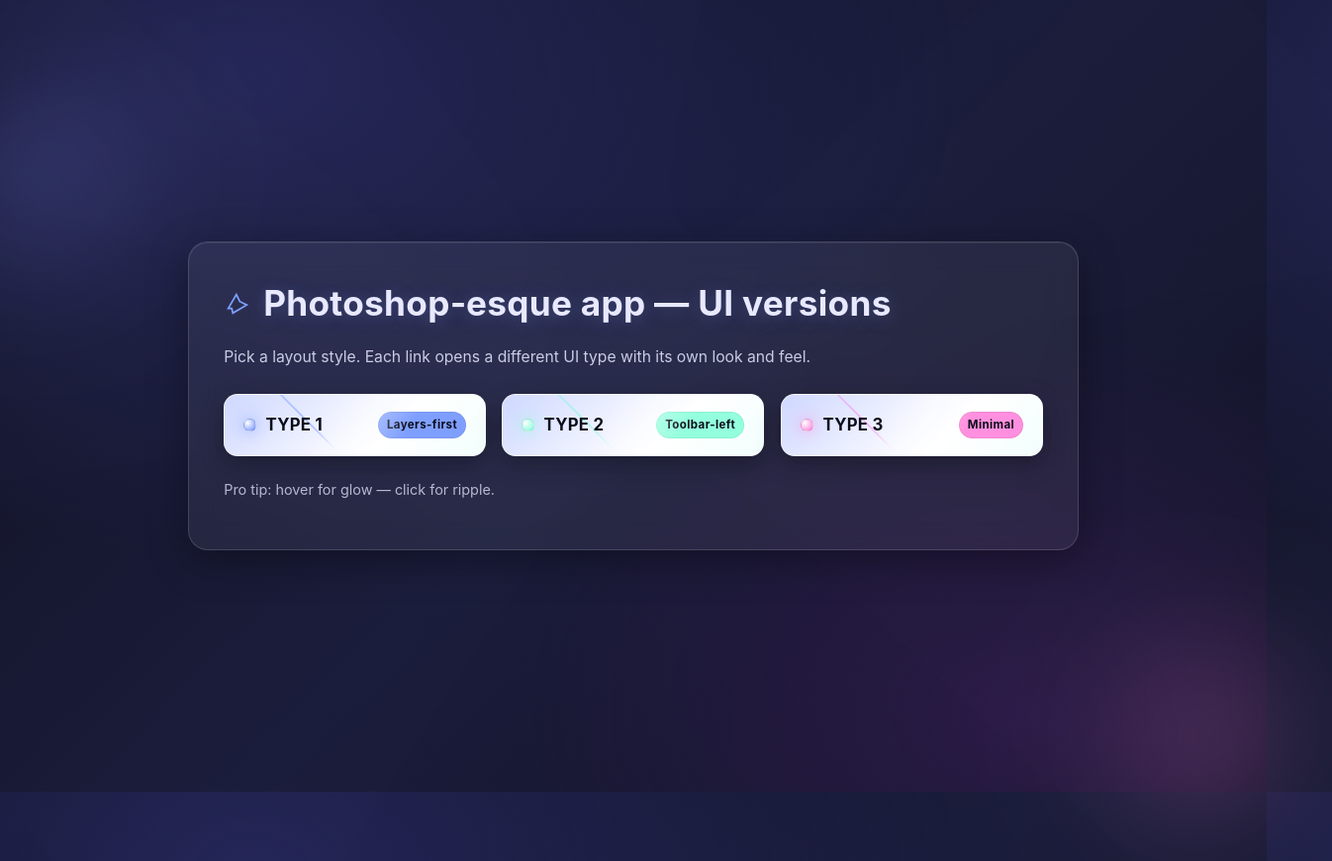
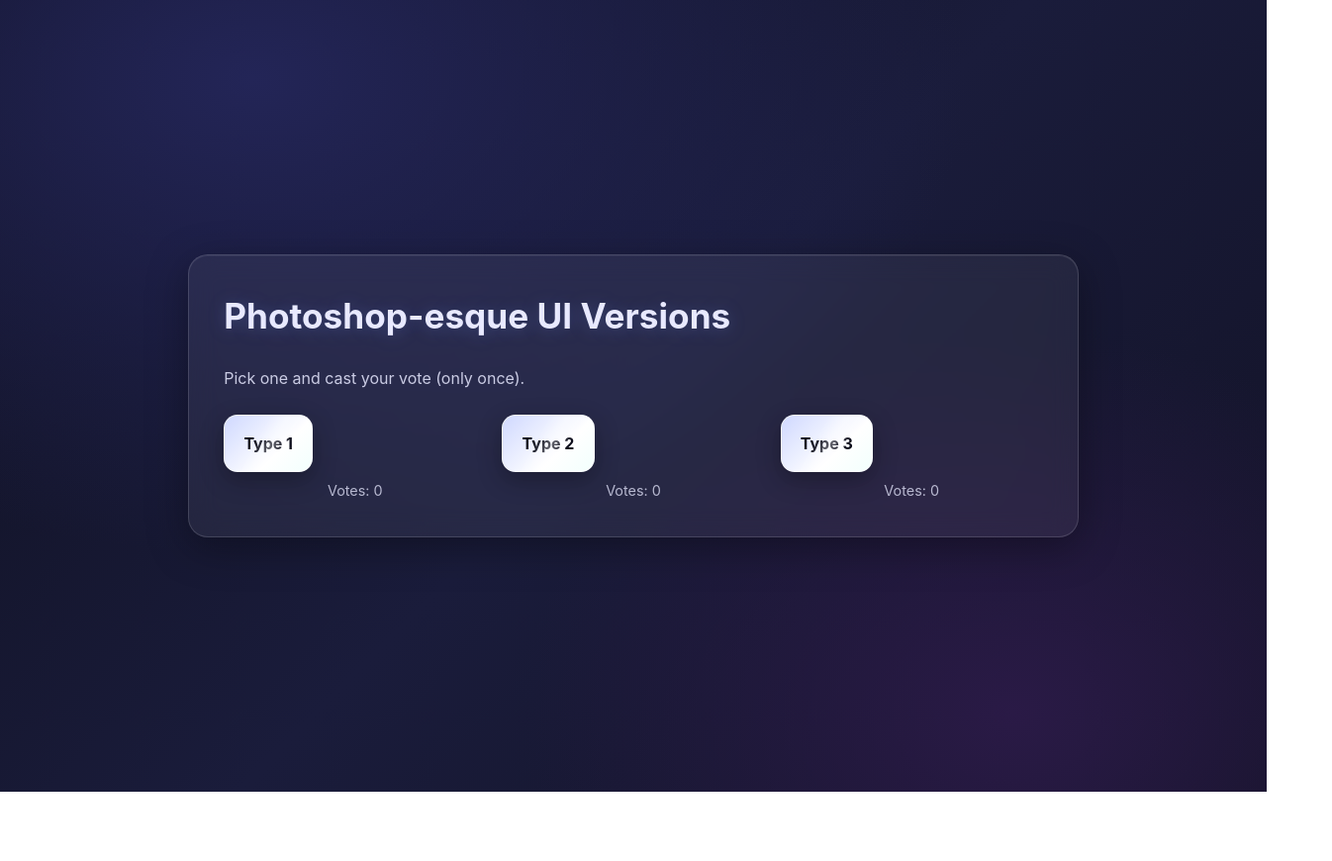
Before and after one commit to chdude6/brushes-mini, a plain HTML site: page index.html in a window 1280 px wide. Shown: the whole page at 99% size, 1346 px wide, since content can reach past the window. After the commit the page ends 800 px from the top, so only its background shows below. Drawn offline with Linux system fonts and the light colour scheme.

Commit message:
Update index.html

```diff
--- a/index.html
+++ b/index.html
@@ -3,333 +3,225 @@
 <head>
   <meta charset="UTF-8" />
   <meta name="viewport" content="width=device-width, initial-scale=1.0"/>
-  <title>Photoshop‑esque UI Versions</title>
+  <title>Photoshop-esque UI Versions with Voting</title>
   <style>
-    :root{
-      --bg1:#0f1020; --bg2:#1a1c3b; --bg3:#121225;
-      --text:#e8e9ff;
-      --accent1:#6a8dff; --accent2:#7bffd7; --accent3:#ff7ad9;
-      --glow: rgba(122, 161, 255, 0.55);
+    :root {
+      --bg1: #0f1020; --bg2: #1a1c3b; --bg3: #121225;
+      --text: #e8e9ff;
+      --accent1: #6a8dff; --accent2: #7bffd7; --accent3: #ff7ad9;
     }
 
-    /* Page base */
     * { box-sizing: border-box; }
-    html, body { height: 100%; }
-    body{
-      margin:0;
-      color:var(--text);
-      font: 16px/1.5 "Inter", system-ui, -apple-system, Segoe UI, Roboto, Arial, sans-serif;
-      background: radial-gradient(1200px 800px at 20% 10%, #232557 0%, rgba(18,18,37,0) 60%),
+    html, body { height: 100%; margin: 0; }
+    body {
+      font: 16px/1.5 "Inter", system-ui, sans-serif;
+      color: var(--text);
+      background:
+        radial-gradient(1200px 800px at 20% 10%, #232557 0%, rgba(18,18,37,0) 60%),
         radial-gradient(900px 700px at 80% 90%, #2a1a46 0%, rgba(18,18,37,0) 55%),
         linear-gradient(135deg, var(--bg1), var(--bg2) 50%, var(--bg3));
-      overflow-x:hidden;
-    }
-
-    /* Animated gradient halo */
-    .halo {
-      position: fixed;
-      inset: -30vmax;
-      background:
-        conic-gradient(from 0deg,
-          rgba(255,255,255,0.02),
-          rgba(255,255,255,0) 35%,
-          rgba(255,255,255,0.02) 70%,
-          rgba(255,255,255,0) 100%);
-      filter: blur(60px);
-      animation: spin 40s linear infinite;
-      pointer-events:none;
-      opacity: 0.6;
-    }
-    @keyframes spin { to { transform: rotate(360deg); } }
-
-    /* Floating orbs for depth */
-    .orb {
-      position: absolute;
-      width: clamp(200px, 25vw, 420px);
-      height: clamp(200px, 25vw, 420px);
-      border-radius: 50%;
-      filter: blur(40px);
-      opacity: 0.18;
-      mix-blend-mode: screen;
-      animation: float 14s ease-in-out infinite alternate;
-    }
-    .orb.one { top: 10%; left: -5%; background: radial-gradient(circle at 30% 30%, #6f7dff, transparent 55%); animation-duration: 13s; }
-    .orb.two { bottom: -10%; right: -5%; background: radial-gradient(circle at 60% 60%, #ff77c8, transparent 60%); animation-duration: 16s; }
-    @keyframes float {
-      0% { transform: translateY(-20px) translateX(0); }
-      100% { transform: translateY(30px) translateX(10px); }
-    }
-
-    /* Container */
-    .wrap {
-      position: relative;
-      min-height: 100%;
+      overflow-x: hidden;
       display: grid;
       place-items: center;
-      padding: 4rem 1rem;
+      padding: 2rem;
     }
 
     .card {
-      width: min(900px, 92vw);
       background: rgba(255,255,255,0.06);
       border: 1px solid rgba(255,255,255,0.14);
       border-radius: 20px;
-      box-shadow:
-        0 10px 40px rgba(0,0,0,0.35),
+      box-shadow: 0 10px 40px rgba(0,0,0,0.35),
                   inset 0 1px 0 rgba(255,255,255,0.06);
       backdrop-filter: blur(14px);
-      -webkit-backdrop-filter: blur(14px);
       padding: 2.2rem;
+      width: min(900px, 92vw);
       position: relative;
       overflow: hidden;
     }
-
-    /* Subtle animated light sweep on the card */
-    .card::after{
-      content:"";
-      position:absolute; inset:-1px;
-      background:
-        linear-gradient(120deg, rgba(255,255,255,0.0) 40%, rgba(255,255,255,0.05) 50%, rgba(255,255,255,0.0) 60%);
+    .card::after {
+      content: "";
+      position: absolute; inset: -1px;
+      background: linear-gradient(120deg,
+        rgba(255,255,255,0) 40%,
+        rgba(255,255,255,0.05) 50%,
+        rgba(255,255,255,0) 60%);
       transform: translateX(-100%);
       animation: sweep 6s ease-in-out infinite;
-      pointer-events:none;
+      pointer-events: none;
     }
     @keyframes sweep {
-      0%, 10% { transform: translateX(-120%); }
-      45%, 55% { transform: translateX(0%); }
-      90%, 100% { transform: translateX(120%); }
+      0%,10% { transform: translateX(-120%); }
+      45%,55% { transform: translateX(0%); }
+      90%,100% { transform: translateX(120%); }
     }
 
-    .title {
-      display:flex; align-items:center; gap:.75rem;
-      margin: 0 0 1rem;
-    }
-    .title h1 {
-      margin:0;
-      font-weight: 700;
-      letter-spacing: .3px;
-      font-size: clamp(1.6rem, 3vw, 2.2rem);
+    h1 {
+      margin-top: 0;
+      font-size: clamp(1.6rem,3vw,2.2rem);
       text-shadow: 0 2px 18px rgba(122,161,255,0.25);
     }
     .subtitle {
-      margin: .2rem 0 1.6rem;
       color: rgba(232,233,255,0.85);
-      font-size: 0.98rem;
+      margin-bottom: 1.6rem;
     }
 
-    /* Buttons grid */
     .btns {
       display: grid;
-      grid-template-columns: repeat(3, minmax(0, 1fr));
+      grid-template-columns: repeat(3,1fr);
       gap: 1rem;
     }
-    @media (max-width: 720px){
+    @media (max-width: 720px) {
       .btns { grid-template-columns: 1fr; }
     }
 
-    /* Fancy buttons */
     .fancy {
       position: relative;
       display: inline-flex;
       align-items: center;
       justify-content: center;
-      gap: .6rem;
-      padding: 1.05rem 1.2rem;
+      padding: 1rem 1.2rem;
       border-radius: 14px;
       text-decoration: none;
       color: #0b0c1a;
       font-weight: 700;
-      letter-spacing: .25px;
-      background: linear-gradient(135deg, #cfd8ff 0%, #ffffff 35%, #e9fffb 70%, #ffe6f7 100%);
+      background: linear-gradient(135deg,#cfd8ff 0%,#fff 35%,#e9fffb 70%,#ffe6f7 100%);
       border: 1px solid rgba(255,255,255,0.6);
-      box-shadow:
-        0 8px 24px rgba(0,0,0,0.3),
-        0 0 0 2px rgba(255,255,255,0.06) inset;
-      transition: transform .2s ease, box-shadow .2s ease, background-position .4s ease;
+      box-shadow: 0 8px 24px rgba(0,0,0,0.3), inset 0 0 0 2px rgba(255,255,255,0.06);
+      transition: transform .2s, box-shadow .2s, background-position .4s;
       background-size: 180% 180%;
-      will-change: transform;
       overflow: hidden;
-      isolation: isolate;
     }
-
-    /* Individual accent glows */
     .fancy.type1 { --ring: var(--accent1); }
     .fancy.type2 { --ring: var(--accent2); }
     .fancy.type3 { --ring: var(--accent3); }
 
-    /* Outer glow ring */
-    .fancy::before{
-      content:"";
-      position:absolute; inset:-2px;
+    .fancy::before {
+      content: "";
+      position: absolute; inset: -2px;
+      padding: 2px;
       border-radius: inherit;
-      padding: 2px;
       background: conic-gradient(from 0deg, transparent, var(--ring), transparent 30%);
-      -webkit-mask:
+      mask:
         linear-gradient(#000 0 0) content-box,
         linear-gradient(#000 0 0);
-      -webkit-mask-composite: xor;
       mask-composite: exclude;
-      opacity: .85;
       filter: blur(6px) saturate(1.3);
       animation: rotate 8s linear infinite;
       z-index: -1;
     }
     @keyframes rotate { to { transform: rotate(360deg); } }
 
-    /* Shimmer highlight */
-    .fancy .shine{
-      position:absolute; inset:0;
-      background: linear-gradient(120deg,
-        transparent 35%,
-        rgba(255,255,255,0.35) 50%,
-        transparent 65%);
+    .fancy .shine {
+      position: absolute; inset: 0;
+      background: linear-gradient(120deg,transparent 35%,rgba(255,255,255,0.35) 50%,transparent 65%);
       transform: translateX(-120%);
       animation: shine 3.5s ease-in-out infinite;
       mix-blend-mode: screen;
-      pointer-events:none;
+      pointer-events: none;
     }
     @keyframes shine {
-      0%, 25% { transform: translateX(-130%); }
-      60%, 75% { transform: translateX(130%); }
-      100% { transform: translateX(130%); }
+      0%,25% { transform: translateX(-130%); }
+      60%,75%,100% { transform: translateX(130%); }
     }
 
-    /* Hover/active effects */
-    .fancy:hover{
+    .fancy:hover {
       transform: translateY(-3px);
-      box-shadow:
-        0 14px 35px rgba(0,0,0,0.45),
+      box-shadow: 0 14px 35px rgba(0,0,0,0.45),
                   0 0 0 2px rgba(255,255,255,0.08) inset,
-        0 0 24px 2px color-mix(in oklab, var(--ring) 70%, transparent);
-      background-position: 100% 0%;
+                  0 0 24px 2px color-mix(in oklab,var(--ring) 70%,transparent);
+      background-position: 100% 0;
     }
-    .fancy:active{
+    .fancy:active {
       transform: translateY(0);
-      box-shadow:
-        0 8px 22px rgba(0,0,0,0.4),
-        0 0 0 2px rgba(255,255,255,0.1) inset;
+      box-shadow: 0 8px 22px rgba(0,0,0,0.4), 0 0 0 2px rgba(255,255,255,0.1) inset;
     }
 
-    /* Accent dot and label */
-    .dot{
-      width: .8rem; height: .8rem; border-radius: 50%;
-      box-shadow: 0 0 16px color-mix(in oklab, var(--ring) 65%, transparent);
-      background: radial-gradient(circle at 30% 30%, #fff, var(--ring));
-      border: 1px solid rgba(0,0,0,0.08);
-    }
-    .label{
-      font-size: 1.05rem;
-      text-transform: uppercase;
+    .fancy.disabled {
+      pointer-events: none;
+      opacity: 0.6;
     }
 
-    /* Tiny badges */
-    .badge{
-      margin-left: auto;
-      font-size: .72rem;
-      padding: .25rem .5rem;
-      border-radius: 999px;
-      color: #0b0c1a;
-      background: color-mix(in oklab, var(--ring) 85%, #ffffff 10%);
-      border: 1px solid rgba(0,0,0,0.06);
-      letter-spacing: .4px;
-    }
-
-    /* Ripple on click */
-    .ripple {
-      position: absolute;
-      border-radius: 50%;
-      transform: translate(-50%, -50%);
-      pointer-events: none;
-      background: radial-gradient(circle, rgba(255,255,255,0.75) 0%, rgba(255,255,255,0) 60%);
-      width: 10px; height: 10px;
-      animation: ripple .6s ease-out forwards;
-      mix-blend-mode: overlay;
-    }
-    @keyframes ripple {
-      to { width: 320px; height: 320px; opacity: 0; }
-    }
-
-    /* Footer hint */
-    .hint {
-      margin-top: 1.4rem;
-      font-size: .9rem;
+    .vote-info {
+      text-align: center;
+      margin-top: 0.5rem;
+      font-size: 0.9rem;
       color: rgba(232,233,255,0.75);
-    }
-
-    /* Accessible focus */
-    .fancy:focus-visible{
-      outline: 3px solid color-mix(in oklab, var(--ring) 85%, #fff 10%);
-      outline-offset: 3px;
-    }
-
-    /* Respect reduced motion */
-    @media (prefers-reduced-motion: reduce) {
-      .halo, .orb, .card::after, .fancy::before, .fancy .shine { animation: none !important; }
-      .fancy, .fancy:hover, .fancy:active { transition: none !important; transform: none !important; }
     }
   </style>
 </head>
 <body>
-  <div class="halo" aria-hidden="true"></div>
-  <div class="orb one" aria-hidden="true"></div>
-  <div class="orb two" aria-hidden="true"></div>
 
-  <main class="wrap">
-    <section class="card" aria-label="Choose UI version">
-      <div class="title">
-        <svg width="28" height="28" viewBox="0 0 24 24" fill="none" aria-hidden="true">
-          <path d="M4 16l7-12 3 6 6 3-12 7-1-4z" stroke="url(#g)" stroke-width="1.5" fill="none"/>
-          <defs>
-            <linearGradient id="g" x1="0" y1="0" x2="24" y2="24">
-              <stop offset="0" stop-color="#7aa1ff"/>
-              <stop offset="1" stop-color="#ff7ad9"/>
-            </linearGradient>
-          </defs>
-        </svg>
-        <h1>Photoshop‑esque app — UI versions</h1>
-      </div>
-      <p class="subtitle">Pick a layout style. Each link opens a different UI type with its own look and feel.</p>
+  <div class="card">
+    <h1>Photoshop-esque UI Versions</h1>
+    <p class="subtitle">Pick one and cast your vote (only once).</p>
 
     <div class="btns">
-        <a class="fancy type1" href="type1" data-badge="Layers-first">
-          <span class="shine" aria-hidden="true"></span>
-          <span class="dot" aria-hidden="true"></span>
-          <span class="label">Type 1</span>
-          <span class="badge" aria-hidden="true">Layers-first</span>
+      <div>
+        <a href="type1" class="fancy type1" data-type="type1">
+          <span class="shine"></span>
+          Type 1
         </a>
-
-        <a class="fancy type2" href="type2" data-badge="Toolbar-left">
-          <span class="shine" aria-hidden="true"></span>
-          <span class="dot" aria-hidden="true"></span>
-          <span class="label">Type 2</span>
-          <span class="badge" aria-hidden="true">Toolbar-left</span>
-        </a>
-
-        <a class="fancy type3" href="type3" data-badge="Minimal">
-          <span class="shine" aria-hidden="true"></span>
-          <span class="dot" aria-hidden="true"></span>
-          <span class="label">Type 3</span>
-          <span class="badge" aria-hidden="true">Minimal</span>
-        </a>
+        <div class="vote-info">
+          Votes: <span id="count-type1">0</span>
+        </div>
       </div>
 
-      <p class="hint">Pro tip: hover for glow — click for ripple.</p>
-    </section>
-  </main>
+      <div>
+        <a href="type2" class="fancy type2" data-type="type2">
+          <span class="shine"></span>
+          Type 2
+        </a>
+        <div class="vote-info">
+          Votes: <span id="count-type2">0</span>
+        </div>
+      </div>
+
+      <div>
+        <a href="type3" class="fancy type3" data-type="type3">
+          <span class="shine"></span>
+          Type 3
+        </a>
+        <div class="vote-info">
+          Votes: <span id="count-type3">0</span>
+        </div>
+      </div>
+    </div>
+  </div>
 
   <script>
-    // Click ripple effect on buttons
+    document.addEventListener('DOMContentLoaded', () => {
+      const types = ['type1','type2','type3'];
+      types.forEach(t => {
+        if (localStorage.getItem('count-' + t) === null) {
+          localStorage.setItem('count-' + t, '0');
+        }
+        document.getElementById('count-' + t).textContent =
+          localStorage.getItem('count-' + t);
+      });
+
+      const userVote = localStorage.getItem('voted');
+      if (userVote) {
+        document.querySelectorAll('.fancy').forEach(btn => {
+          btn.classList.add('disabled');
+        });
+      }
+
       document.querySelectorAll('.fancy').forEach(btn => {
         btn.addEventListener('click', e => {
-        const r = document.createElement('span');
-        r.className = 'ripple';
-        const rect = btn.getBoundingClientRect();
-        r.style.left = (e.clientX - rect.left) + 'px';
-        r.style.top  = (e.clientY - rect.top)  + 'px';
-        btn.appendChild(r);
-        r.addEventListener('animationend', () => r.remove());
+          const choice = btn.dataset.type;
+          if (localStorage.getItem('voted')) return;
+          const key = 'count-' + choice;
+          const newCount = parseInt(localStorage.getItem(key), 10) + 1;
+          localStorage.setItem(key, newCount);
+          localStorage.setItem('voted', choice);
+          // Update UI immediately
+          document.getElementById(key).textContent = newCount;
+          document.querySelectorAll('.fancy').forEach(b => b.classList.add('disabled'));
+          // allow normal link navigation to continue
+        });
       });
     });
   </script>
+
 </body>
 </html>
```
Lines whose indentation alone changed are shown as unchanged.
